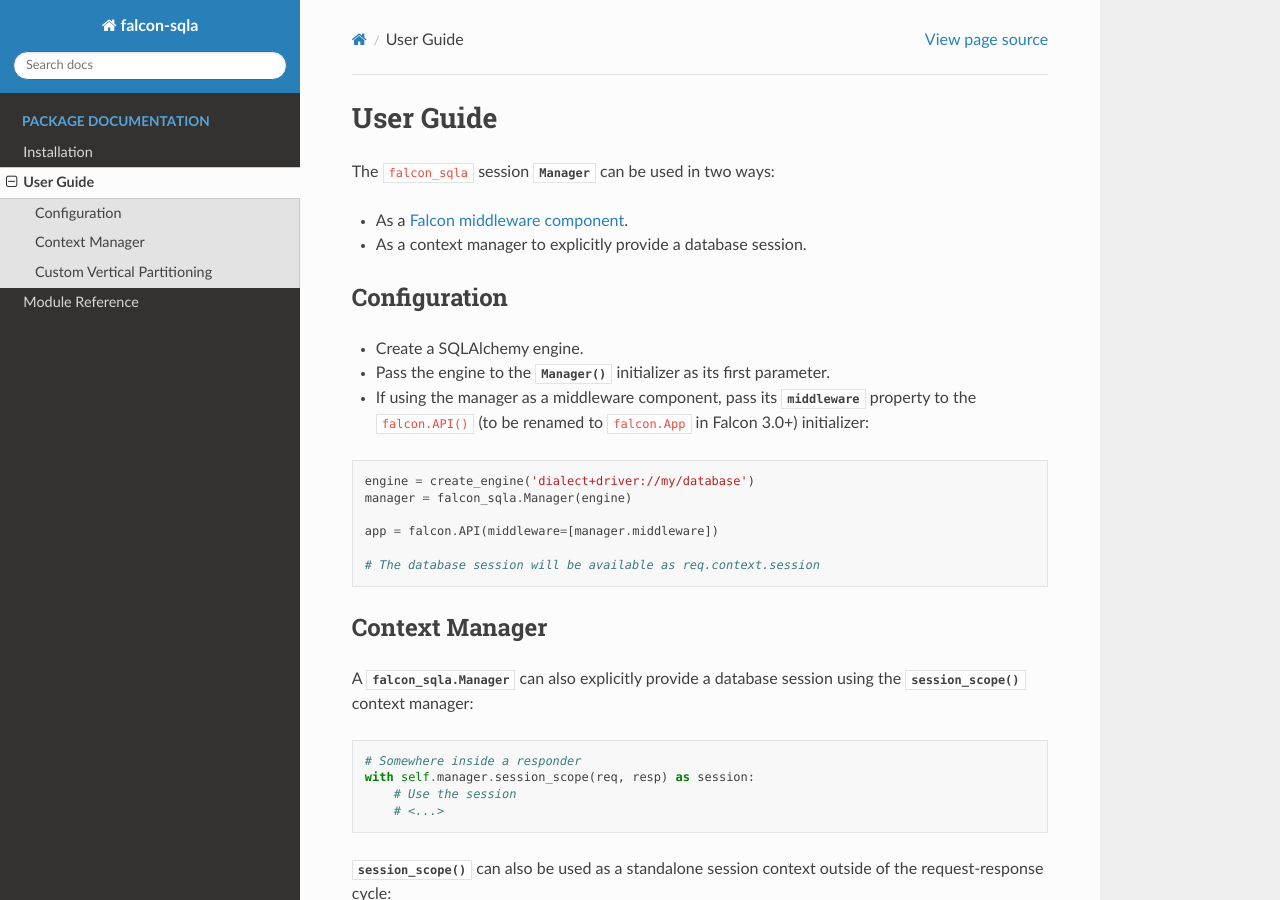
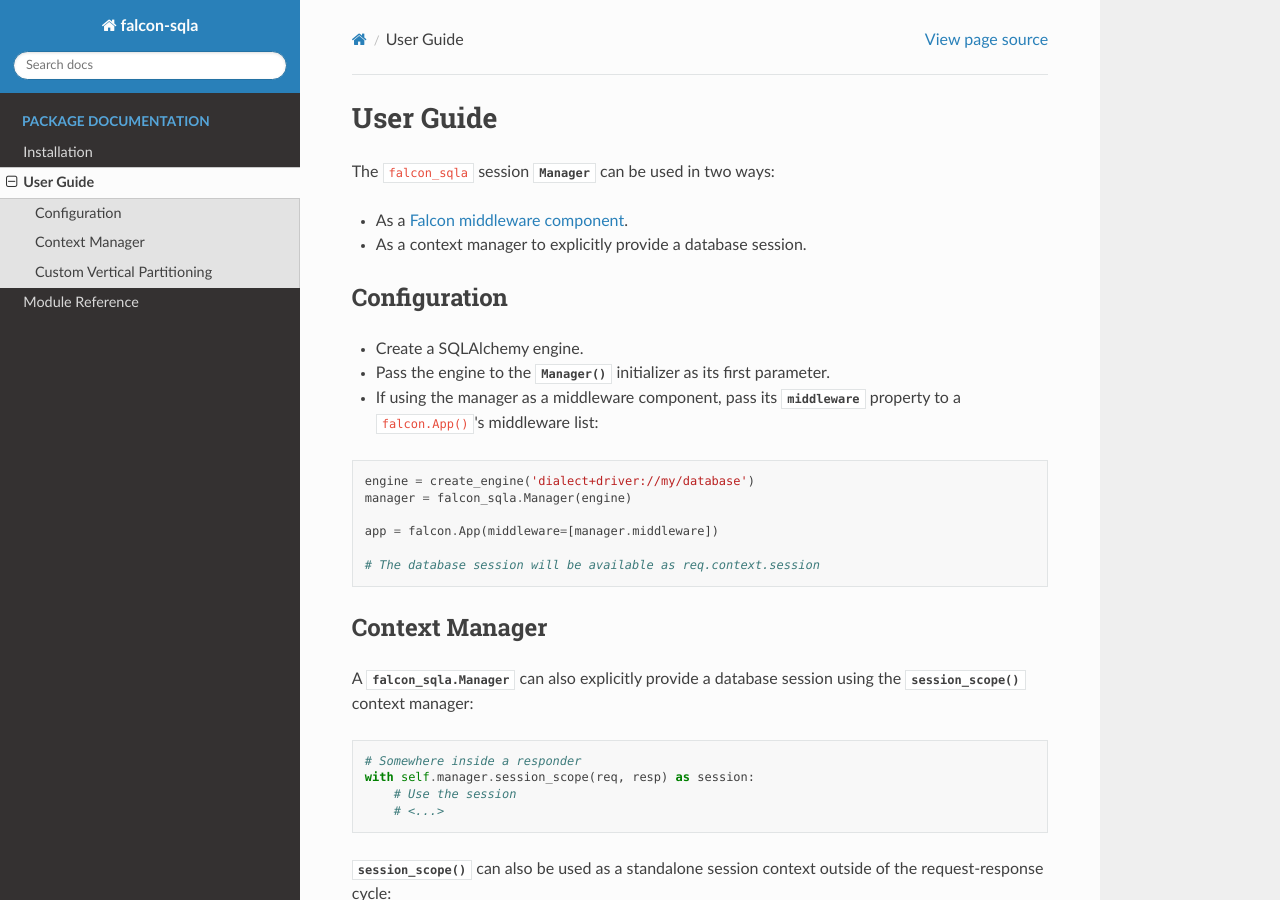
Before and after one commit to vytas7/falcon-sqla, a Sphinx documentation site: the page built from docs/user.rst, in a window 1280 px wide and 900 px high. Built offline with Sphinx 7.4.7 and the Read the Docs theme 2.0.0, drawn with Linux system fonts in a browser that asks for light colours.

Commit message:
Update tests & docs to Falcon 3.0 in order not to get any deprecation warnings.

```diff
--- a/docs/index.rst
+++ b/docs/index.rst
@@ -24,15 +24,14 @@
 Usage
 -----
 
-Configuring the :class:`falcon_sqla.Manager` middleware in a ``falcon.API`` (to
-be renamed to ``falcon.App`` in Falcon 3.0+):
+Configuring the :class:`falcon_sqla.Manager` middleware in a ``falcon.App``:
 
 .. code:: python
 
     engine = create_engine('dialect+driver://my/database')
     manager = falcon_sqla.Manager(engine)
 
-    app = falcon.API(middleware=[manager.middleware])
+    app = falcon.App(middleware=[manager.middleware])
 
     # The database session will be available as req.context.session
 
--- a/docs/user.rst
+++ b/docs/user.rst
@@ -18,15 +18,15 @@
 * Pass the engine to the :class:`Manager() <falcon_sqla.Manager>` initializer
   as its first parameter.
 * If using the manager as a middleware component, pass its
-  :attr:`~falcon_sqla.Manager.middleware` property to the ``falcon.API()`` (to
-  be renamed to ``falcon.App`` in Falcon 3.0+) initializer:
+  :attr:`~falcon_sqla.Manager.middleware` property to a ``falcon.App()``\'s
+  middleware list:
 
 .. code:: python
 
     engine = create_engine('dialect+driver://my/database')
     manager = falcon_sqla.Manager(engine)
 
-    app = falcon.API(middleware=[manager.middleware])
+    app = falcon.App(middleware=[manager.middleware])
 
     # The database session will be available as req.context.session
 
```
Also changed, not shown: README.rst (+7 -8 lines), 4 other files.
